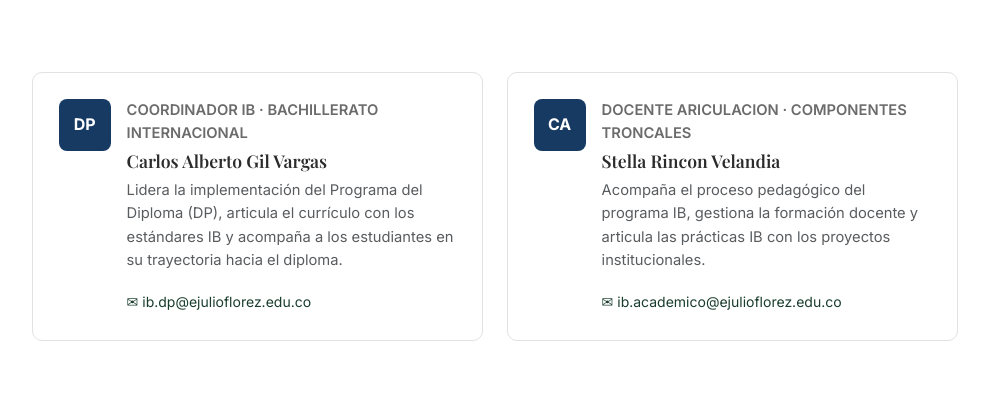
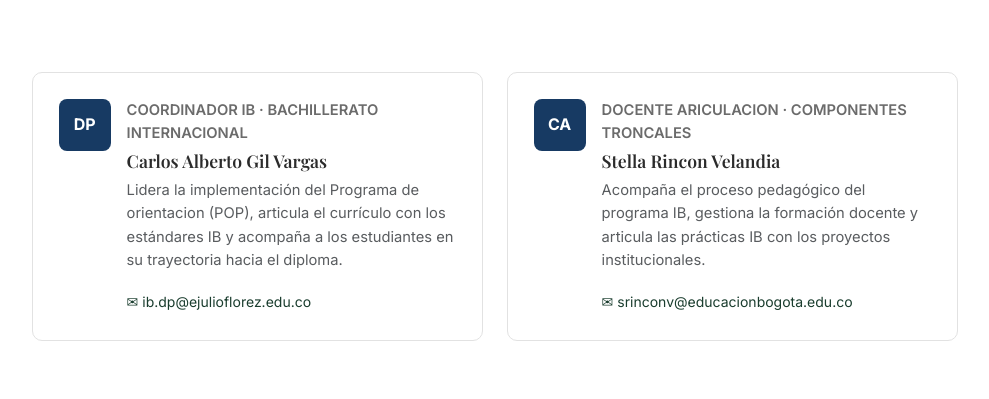
Before and after one commit to thomasgamez/Julio-Florez-Pagina, a Flask app: page /bachillerato-internacional/equipo-ib in a window 1280 px wide. Shown: the part 410-809 px from the top of the page, without its empty margins (145-1134 px from the left). Run offline with Flask 3, Linux system fonts and the light colour scheme.

Commit message:
Actualizar html de equipo_ib de la carpeta de bachillerato en templates

```diff
--- a/templates/pagina/Bachillerato/Equipo_Ib.html
+++ b/templates/pagina/Bachillerato/Equipo_Ib.html
@@ -20,7 +20,7 @@
           <div>
             <p class="small text-verde fw-semibold mb-1">COORDINADOR IB · BACHILLERATO INTERNACIONAL</p>
             <h3 class="h6">Carlos Alberto Gil Vargas</h3>
-            <p class="small text-muted">Lidera la implementación del Programa del Diploma (DP), articula el currículo con los estándares IB y acompaña a los estudiantes en su trayectoria hacia el diploma.</p>
+            <p class="small text-muted">Lidera la implementación del Programa de orientacion (POP), articula el currículo con los estándares IB y acompaña a los estudiantes en su trayectoria hacia el diploma.</p>
             <a href="mailto:ib.dp@ejulioflorez.edu.co" class="small text-verde">✉ ib.dp@ejulioflorez.edu.co</a>
           </div>
         </div>
@@ -32,7 +32,7 @@
             <p class="small text-verde fw-semibold mb-1">DOCENTE ARICULACION · COMPONENTES TRONCALES</p>
             <h3 class="h6">Stella Rincon Velandia</h3>
             <p class="small text-muted">Acompaña el proceso pedagógico del programa IB, gestiona la formación docente y articula las prácticas IB con los proyectos institucionales.</p>
-            <a href="mailto:ib.academico@ejulioflorez.edu.co" class="small text-verde">✉ ib.academico@ejulioflorez.edu.co</a>
+            <a href="mailto:ib.academico@ejulioflorez.edu.co" class="small text-verde">✉ srinconv@educacionbogota.edu.co</a>
           </div>
         </div>
       </div>
```
